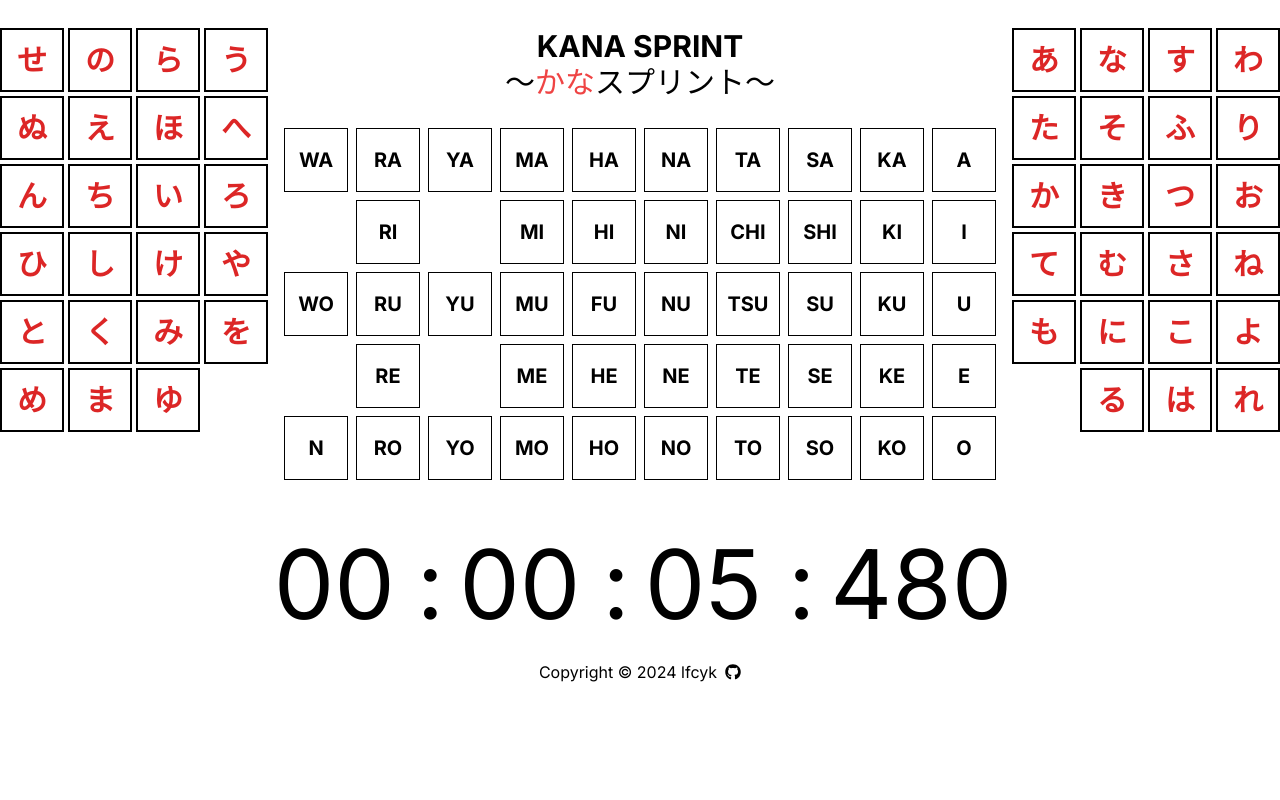
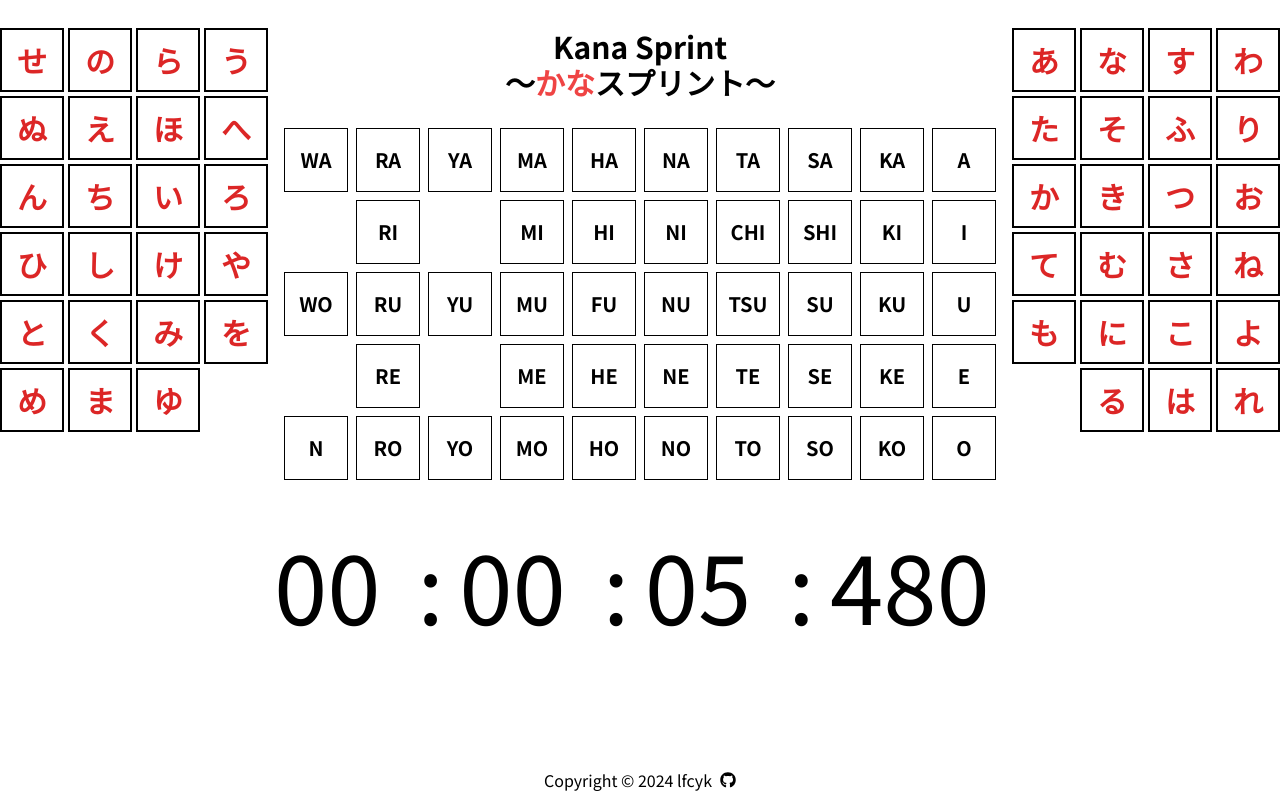
Before and after one commit to lfcyk/kana-sprint, a Next.js app: page / in a window 1280 px wide. Built offline with nearby package versions, Linux system fonts and the light colour scheme.

Commit message:
feat: add font and fix footer

```diff
--- a/src/app/layout.js
+++ b/src/app/layout.js
@@ -1,7 +1,8 @@
-import { Inter } from "next/font/google";
+import { Inter, Noto_Sans_JP } from "next/font/google";
 import "./globals.css";
 
 const inter = Inter({ subsets: ["latin"] });
+const notoSansJp = Noto_Sans_JP({ subsets: ["latin"] });
 
 export const metadata = {
   title: "Kana Sprint",
@@ -11,7 +12,7 @@ export const metadata = {
 export default function RootLayout({ children }) {
   return (
     <html lang="en">
-      <body className={inter.className}>{children}</body>
+      <body className={notoSansJp.className}>{children}</body>
     </html>
   );
 }
--- a/src/app/page.js
+++ b/src/app/page.js
@@ -188,8 +188,8 @@ export default function Home() {
 					})
 				}
 			</div>
-			<div className="kana-sprint max-w-fit m-auto mt-7 text-3xl font-bold select-none">KANA SPRINT</div>
-			<div className=" max-w-fit m-auto mb-7 text-3xl select-none">～<span className="text-red-500">かな</span>スプリント～</div>
+			<div className="kana-sprint max-w-fit m-auto mt-7 text-3xl font-bold select-none">Kana Sprint</div>
+			<div className=" max-w-fit m-auto mb-7 text-3xl select-none font-bold">～<span className="text-red-500">かな</span>スプリント～</div>
 
 			<div  className="grid grid-rows-5 grid-cols-10 gap-2  m-auto w-fit max-h-fit grid-auto-flow">
 				{
@@ -204,8 +204,7 @@ export default function Home() {
 			</div>
 
 			<Time isFinished={isFinished}/>
-			<footer>
-				<div className="flex flex-row justify-center items-center gap-2 mt-7">
+			<div className="absolute bottom-0 left-0 flex flex-row justify-center items-center gap-2 mx-auto w-full select-none mb-2">
 				<div>
 					Copyright ©	{new Date().getFullYear()} lfcyk
 				</div>
@@ -213,8 +212,6 @@ export default function Home() {
 					<FaGithub />
 				</a>
 			</div>
-
-			</footer>
 		</div>
 	);
 }
```
Also changed, not shown: src/app/hiragana/page.js (added), src/app/leaderboard/page.js (added). Lines whose indentation alone changed are shown as unchanged.
